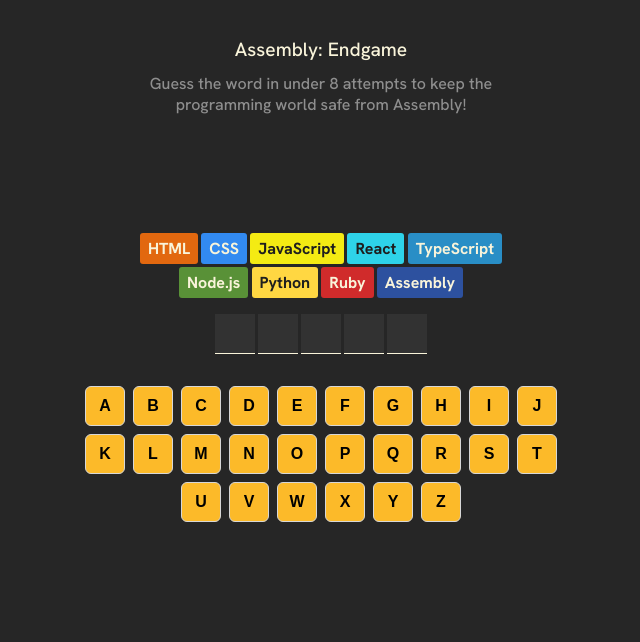
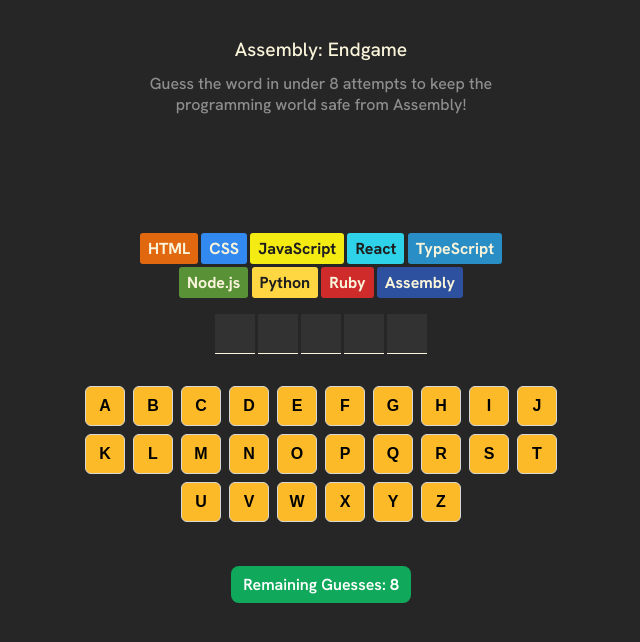
Before and after one commit to Harshyadav812/Assembly-Endgame, a React (Vite) app: page / in a window 1280 px wide. Shown: the top 642 px of the page, without its empty margins (319-959 px from the left). Built offline with nearby package versions, Linux system fonts and the light colour scheme.

Commit message:
Enhances game experience with confetti effect on win and adds remaining guesses display

```diff
--- a/src/App.jsx
+++ b/src/App.jsx
@@ -1,23 +1,29 @@
 import { useState } from 'react'
 import clsx from 'clsx'
+import { useWindowSize } from 'react-use'
 import './App.css'
 import Header from './components/Header'
 import GameStatus from './components/GameStatus'
 import { languages } from './language'
 import { getRandomWord, getFarewellText } from './utils'
+import Confetti from "react-confetti"
 
 function App() {
 
   const [currentWord, setCurrentWord] = useState(() => getRandomWord())
   const [guessedLetters, setGuessedLetters] = useState([])
+  // const [reaminingGuessCount, setRemainingGuessCount] = useState(8)
+  const { width, height } = useWindowSize()
 
   const lastGuessedLetter = guessedLetters[guessedLetters.length - 1]
   const isLastGuessIncorrect = lastGuessedLetter && !currentWord.includes(lastGuessedLetter)
 
   const alphabets = "abcdefghijklmnopqrstuvwxyz"
 
-  let wrongGuessCount = guessedLetters.filter(letter =>
+  const wrongGuessCount = guessedLetters.filter(letter =>
     !currentWord.includes(letter)).length
+
+  const remainingGuessCount = 8 - wrongGuessCount
 
 
   const isGameWon = currentWord.split('').every(letter => guessedLetters.includes(letter))
@@ -27,6 +33,11 @@
 
   function handleClick(letter) {
     setGuessedLetters(prevLetterArray => prevLetterArray.includes(letter) ? prevLetterArray : [...prevLetterArray, letter])
+
+    // if (!currentWord.includes(letter)) {
+    //   setRemainingGuessCount(7 - wrongGuessCount)
+    // }
+
   }
 
   const keys = alphabets.split("").map((letter, idx) => {
@@ -104,11 +115,23 @@
     setGuessedLetters([])
   }
 
-  console.log(currentWord)
+  const remainingGuessClassName = clsx('remaining-guess', {
+    'remaining-guess--good': remainingGuessCount >= 6,
+    'remaining-guess--warn': remainingGuessCount >= 4 && remainingGuessCount < 6,
+    'remaining-guess--danger': remainingGuessCount >= 0 && remainingGuessCount < 4,
+  })
 
 
   return (
     <main>
+      {isGameWon &&
+        < Confetti
+          width={width}
+          height={height}
+          recycle={false}
+          numberOfPieces={1000}
+        />
+      }
       <Header />
 
       <GameStatus
@@ -122,7 +145,9 @@
       <div className="letter-ctn">{isGameLost ? revealWord : letterElements}</div>
       <div className='key-ctn'>{keys}</div>
 
-      {isGameOver && <button onClick={resetGame} className="new-game">New Game</button>}
+      {isGameOver ? <button onClick={resetGame} className="new-game">New Game</button> : (
+        <span className={remainingGuessClassName}>Remaining Guesses: <strong>{remainingGuessCount}</strong></span>
+      )}
     </main>
   )
 }
--- a/src/index.css
+++ b/src/index.css
@@ -148,6 +148,7 @@
   flex-wrap: wrap;
   gap: 0.5rem;
   margin-top: 1rem;
+  margin-bottom: 1rem;
 }
 
 .key {
@@ -167,7 +168,7 @@
   opacity: 0.5;
 }
 
-button.new-game {
+.new-game {
   background-color: #11b5e5;
   border: 1px solid #d7d7d7;
   border-radius: 4px;
@@ -180,3 +181,30 @@
   font-weight: 600;
   font-size: 1rem;
 }
+
+.remaining-guess {
+  display: inline-block;
+  margin-top: 12px;
+  padding: 8px 12px;
+  border-radius: 8px;
+  font-weight: 600;
+  transition: background-color 180ms ease, color 180ms ease;
+}
+
+/* >= 6 */
+.remaining-guess--good {
+  background: #10a95b;
+  color: #fff;
+}
+
+/* >= 4 and < 6 */
+.remaining-guess--warn {
+  background: #fcba29;
+  color: #1a1a1a;
+}
+
+/* >= 0 and < 4 */
+.remaining-guess--danger {
+  background: #ec5d49;
+  color: #fff;
+}
```
